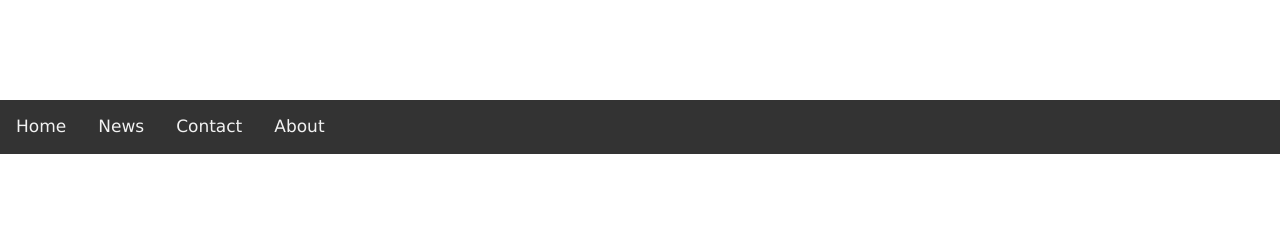
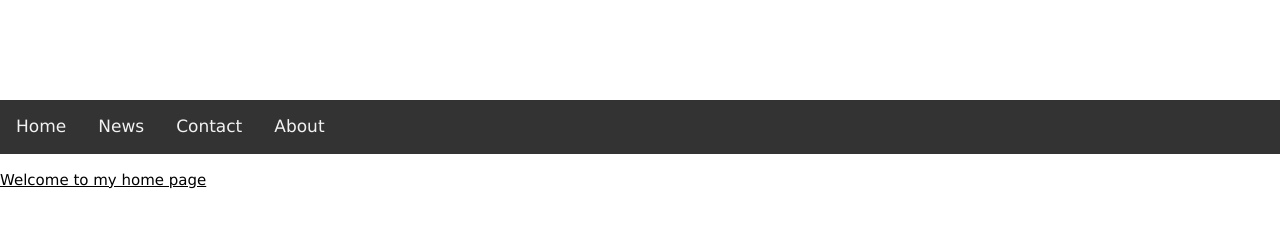
Before and after one commit to qinwenze/qinwenze.github.io, a plain HTML site: page homepage.html in a window 1280 px wide. Drawn offline with nearby package versions, Linux system fonts and the light colour scheme.

Commit message:
Update homepage.html

```diff
--- a/homepage.html
+++ b/homepage.html
@@ -85,7 +85,7 @@ ul.topnav li.icon {display: none;}
 
 
 
-
+  <p class="site-title"><a href="https://qinwenzeng.wordpress.com/?iframe=true&amp;theme_preview=true" rel="home">Welcome to my home page</a></p>
 
 
 
```
